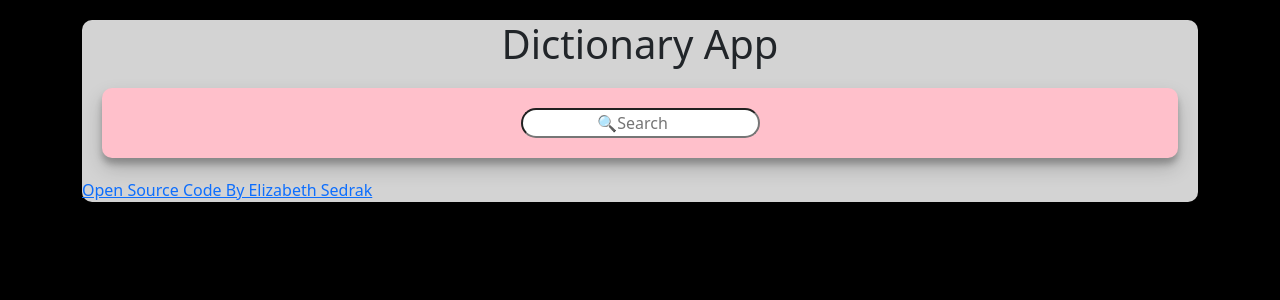
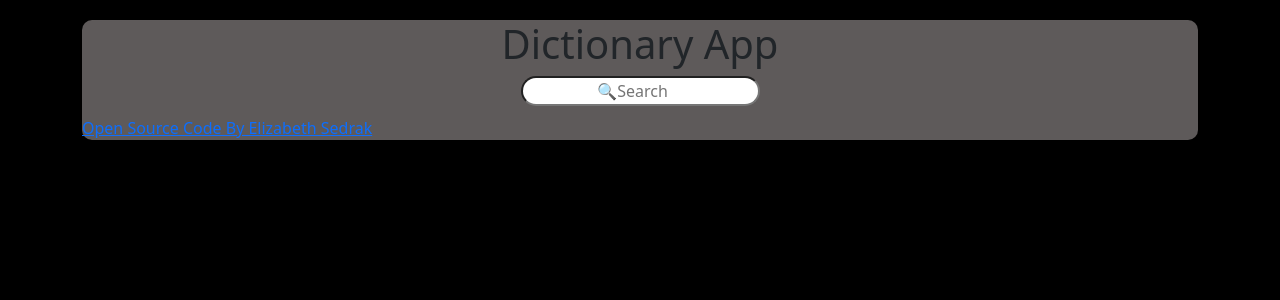
Before and after one commit to ESedrak/dictionary-app, a React (Create React App) app: page / in a window 1280 px wide. Shown: the top 300 px of the page. Built offline with nearby package versions, Linux system fonts and the light colour scheme.

Commit message:
Styling sections with hover

```diff
--- a/src/App.css
+++ b/src/App.css
@@ -1,6 +1,6 @@
 .App {
   max-width: 100%;
-  background-color: lightgrey;
+  background-color: rgb(94, 90, 90);
   border-radius: 10px;
 }
 
--- a/src/Dictionary.css
+++ b/src/Dictionary.css
@@ -1,15 +1,25 @@
 .Dictionary section {
-  background-color: pink;
-  margin: 20px;
+  background-color: rgb(37, 37, 37);
+  margin: 0 auto;
+  margin-bottom: 30px;
   border-radius: 10px;
   padding: 20px;
   box-shadow: 0 10px 20px rgba(0, 0, 0, 0.19), 0 6px 6px rgba(0, 0, 0, 0.23);
+  color: white;
+  width: 90%;
+  transition: 2s;
 }
 
 .Dictionary input {
   margin: 0 auto;
+  margin-bottom: 10px;
   display: block;
   border-radius: 30px;
   max-width: 100%;
   text-align: center;
 }
+
+.Dictionary section:hover {
+  background-color: blue;
+  transform: scale(1.1);
+}
--- a/src/Dictionary.js
+++ b/src/Dictionary.js
@@ -26,7 +26,7 @@ export default function Dictionary() {
 
   return (
     <div className="Dictionary">
-      <section className="searchBar">
+      <spam className="searchBar">
         <form onSubmit={handleSearch}>
           <input
             type="search"
@@ -34,7 +34,7 @@ export default function Dictionary() {
             placeholder="🔍Search"
           ></input>
         </form>
-      </section>
+      </spam>
       <Results results={results} />
     </div>
   );
```
